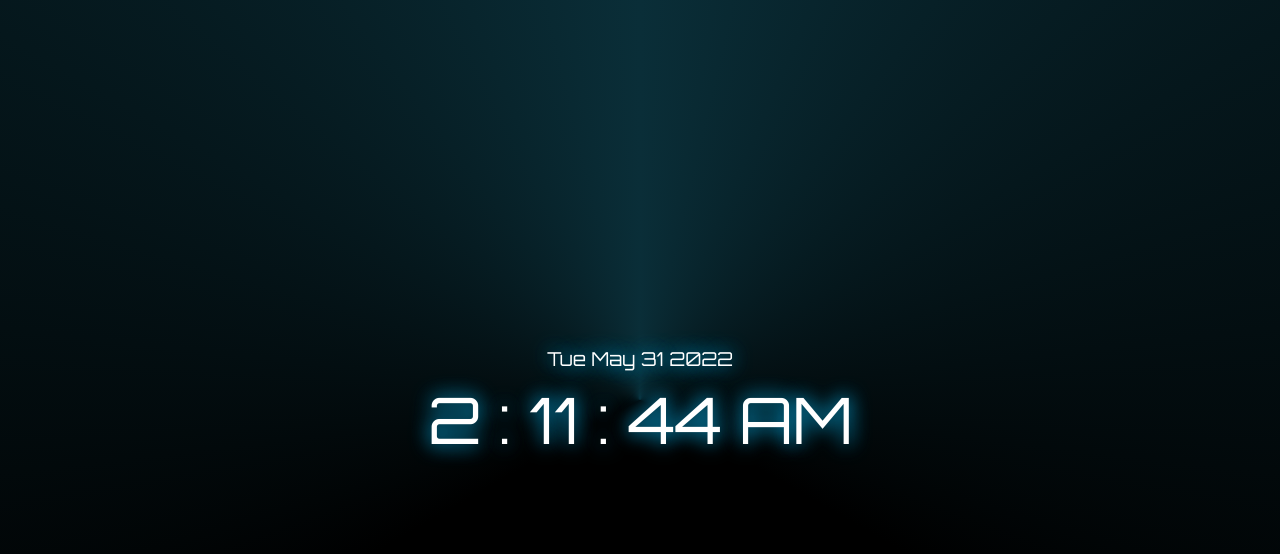
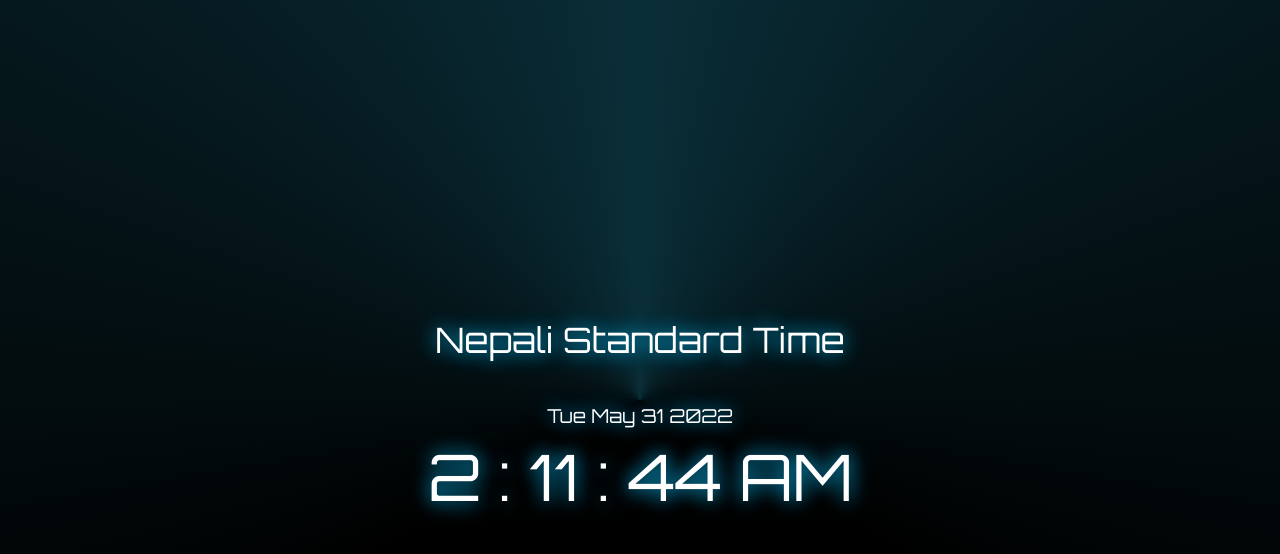
Before and after one commit to ipsha-ghimire/learn, a plain HTML site: page index.html in a window 1280 px wide. Drawn offline with Linux system fonts and the light colour scheme.

Commit message:
nepai standard time line added

```diff
--- a/clock.css
+++ b/clock.css
@@ -24,6 +24,9 @@ body{
       font-size: 4rem;
       text-shadow: 0 0 20px rgb(10,175,230,1),0 0 20px rgb(10,175,230,0.3) ;
  }
+ #clock p{
+     font-size: 35px;
+ }
  #Date_Day{
      font-size: 1.2rem;
      line-height: 2;
--- a/index.html
+++ b/index.html
@@ -12,6 +12,7 @@
 <body>
 <div id="container">
     <div id="clock">
+        <p>Nepali Standard Time</p>
         <div id="Date_Day">
             <span id="date">Date</span>
         </div>
```
